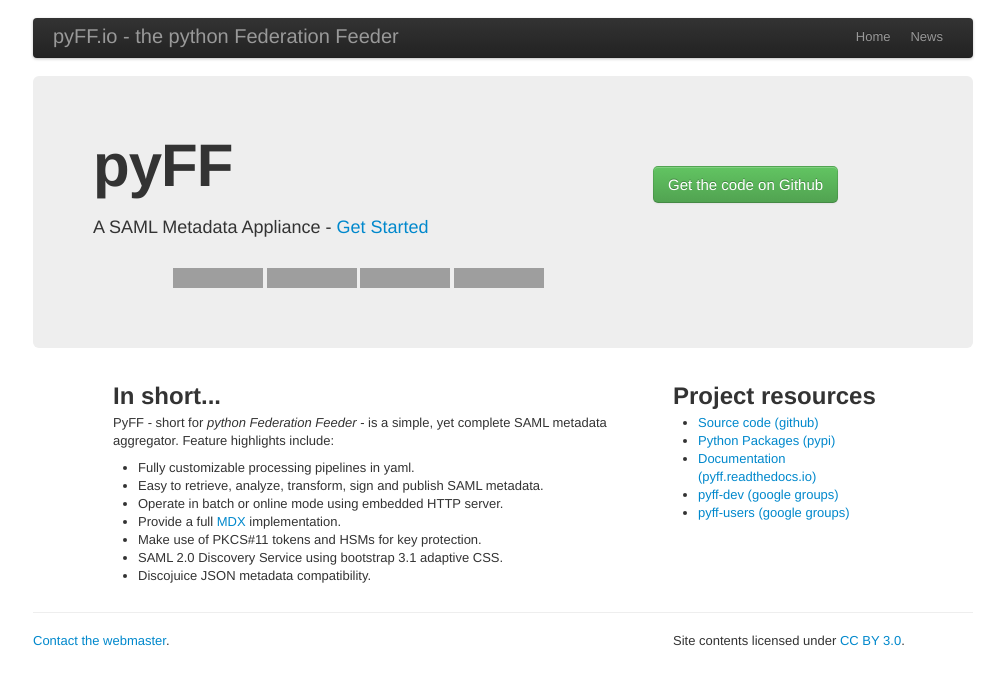
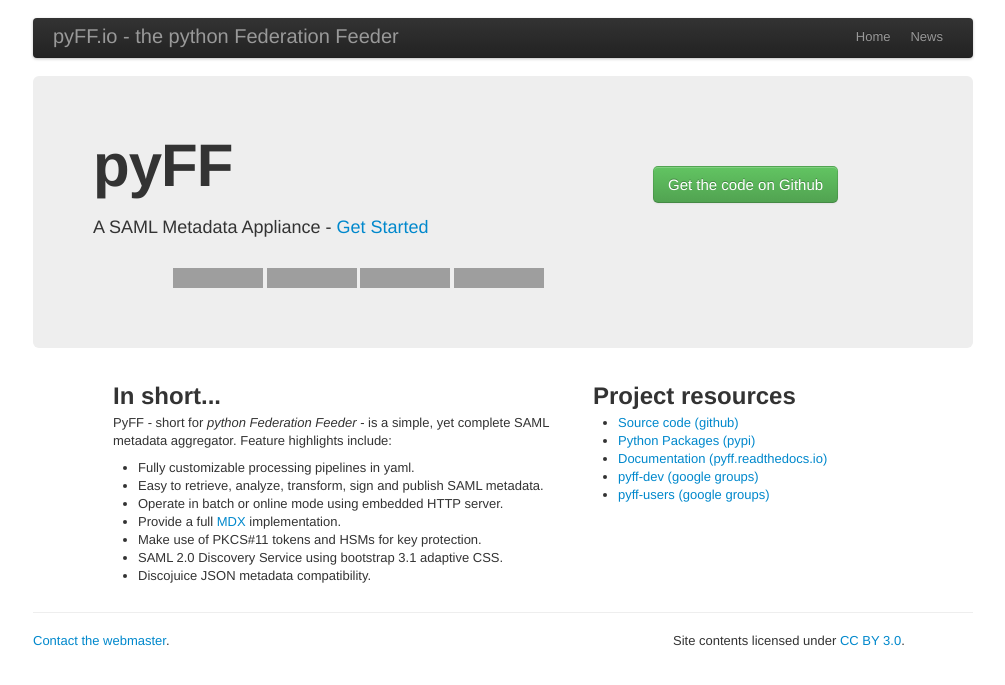
Before and after one commit to IdentityPython/pyFF, a Jekyll site: the page built from index.html, in a window 1280 px wide. Shown: the top 685 px of the page, without its empty margins (137-1142 px from the left). Built offline with Jekyll 4.4.1, drawn with Linux system fonts in a browser that asks for light colours; nearby versions of some CDN libraries; Markdown is read by kramdown in place of the engine named in the settings; grey boxes are pictures that could not be loaded.

Commit message:
docs update

```diff
--- a/index.html
+++ b/index.html
@@ -35,7 +35,7 @@
  </div>
  <div class="row">
    <div class="span1">&nbsp;</div>
-   <div class="span7">
+   <div class="span6">
       <h2>In short...</h2>
       <p>PyFF - short for <em>python Federation Feeder</em> -  is a simple, yet complete SAML metadata aggregator. Feature highlights include:
  	<ul>
@@ -49,7 +49,7 @@
 	</ul>
 	</p>
    </div>
-   <div class="span3">
+   <div class="span4">
       <h2>Project resources</h2>
       <ul>
          <li><a href="https://github.com/IdentityPython/pyFF">Source code (github)</li>
```
